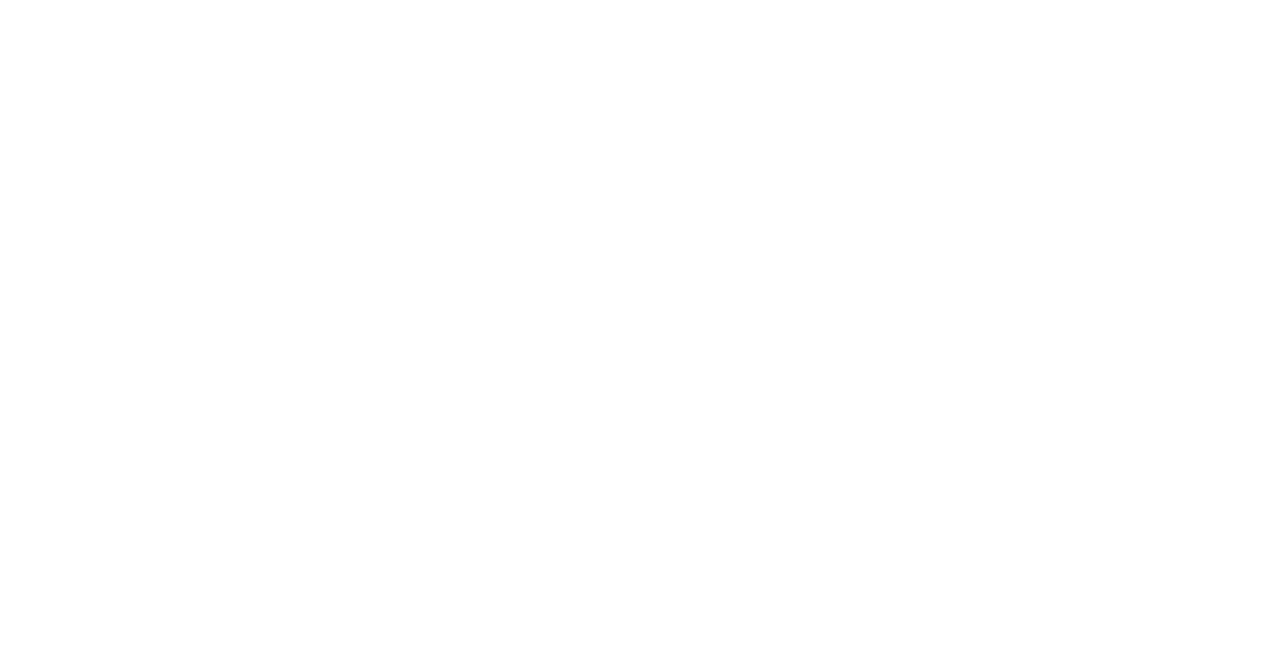
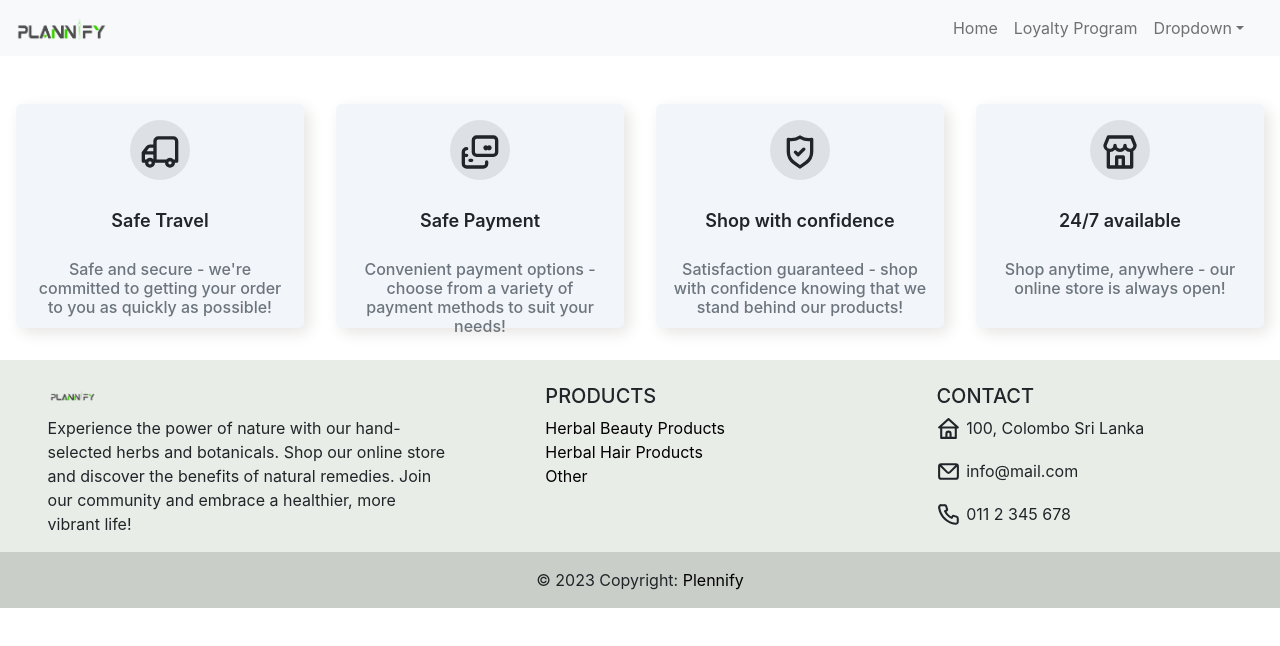
Before and after one commit to maleeshaaa/CSSE_WE_27-AF, a React (Create React App) app in the folder frontend/: page / in a window 1280 px wide. Before the commit this address had no page. Shown: the top 646 px of the page. Built offline with nearby package versions, Linux system fonts and the light colour scheme.

Commit message:
change the home page

```diff
--- a/frontend/package.json
+++ b/frontend/package.json
@@ -3,6 +3,7 @@
   "version": "0.1.0",
   "private": true,
   "dependencies": {
+    "@iconscout/react-unicons": "^2.0.2",
     "@testing-library/jest-dom": "^5.16.5",
     "@testing-library/react": "^13.4.0",
     "@testing-library/user-event": "^13.5.0",
--- a/frontend/src/App.js
+++ b/frontend/src/App.js
@@ -4,12 +4,15 @@
 import TravelPlan from './pages/travel-plan/travel_plan';
 import MyProfile from './pages/package/MyProfile';
 import SinglePackage from './pages/package/SinglePackage';
+import Home from './pages/home.jsx';
 
 function App() {
   return (
     <div className="App">
       <BrowserRouter>
         <Routes>
+        <Route path="/" element={<Home />} />
+
           <Route path="/loyalty-reward" element={<LoyaltyDB />} />
           <Route path="/travel-plan" element={<TravelPlan />} />
           <Route path="/profile" element={<MyProfile />} />
--- /dev/null
+++ b/frontend/src/components/Home/footer.jsx
@@ -0,0 +1,80 @@
+import React from "react";
+import Logo from "../../images/LOGO.png";
+import { UilHome, UilPhone, UilEnvelope } from '@iconscout/react-unicons'
+
+const Footer = () => (
+  <footer
+    className="page-footer font-small blue pt-4"
+    style={{ backgroundColor: "#e9ede8", marginTop: "2rem" }}
+  >
+    <div className="container-fluid text-center text-md-left">
+      <div className="row" style={{ justifyContent: "space-around" }}>
+        <div className="col-md-4 mt-md-0 mt-3">
+          <h5
+            className="text-start"
+            style={{ color: "#25D828", fontWeight: 600, cursor: "pointer" }}
+          >
+            <img
+              src={Logo}
+              alt="Logo"
+              style={{
+                width: "3rem",
+                marginRight: "0.6rem",
+                marginBottom: "0.2rem",
+              }}
+            />
+            {/* HerbMart */}
+          </h5>
+          <p className="text-start">
+            Experience the power of nature with our hand-selected herbs and
+            botanicals. Shop our online store and discover the benefits of
+            natural remedies. Join our community and embrace a healthier, more
+            vibrant life!
+          </p>
+        </div>
+
+        <hr className="clearfix w-100 d-md-none pb-0" />
+
+        <div className="col-md-3 mb-md-0 mb-3 text-start">
+          <h5 className="text-uppercase ">Products</h5>
+          <ul className="list-unstyled">
+            <li>
+              <a href="/herbal-beauty" style={{textDecoration: "none", color: "black"}}>Herbal Beauty Products</a>
+            </li>
+            <li>
+              <a href="/herbal-hair" style={{textDecoration: "none", color: "black"}}>Herbal Hair Products</a>
+            </li>
+            <li>
+              <a href="/other" style={{textDecoration: "none", color: "black"}}>Other</a>
+            </li>
+          </ul>
+        </div>
+
+        <div className="col-md-3 mb-md-0 mb-3 text-start">
+          <h5 className="text-uppercase">Contact</h5>
+          <ul className="list-unstyled">
+            <li>
+              <p><UilHome size="25" style={{marginRight: "0.3rem", marginBottom: "0.1rem"}}/>100, Colombo Sri Lanka</p>
+            </li>
+            <li>
+              <p><UilEnvelope size="25" style={{marginRight: "0.3rem", marginBottom: "0.1rem"}} />info@mail.com</p>
+            </li>
+            <li>
+              <p><UilPhone size="25" style={{marginRight: "0.3rem", marginBottom: "0.1rem"}}/>011 2 345 678</p>
+            </li>
+          </ul>
+        </div>
+      </div>
+    </div>
+
+    <div
+      className="footer-copyright text-center py-3"
+      style={{ backgroundColor: "#c9cfc8" }}
+    >
+      © 2023 Copyright:
+      <a href="/" style={{textDecoration: "none", color: "black"}}> Plennify</a>
+    </div>
+  </footer>
+);
+
+export default Footer;
--- /dev/null
+++ b/frontend/src/components/Home/styles.css
@@ -0,0 +1,14 @@
+.icon_circle {
+    width: 60px;
+    height: 60px;
+    line-height: 60px;
+    background-color: #dde1e5;
+    border-radius: 50%;
+    text-align: center;
+    margin-bottom: 30px;
+  }
+
+  .main_div {
+    display: flex;
+    justify-content: space-around;
+  }
--- /dev/null
+++ b/frontend/src/components/Home/wrapper.jsx
@@ -0,0 +1,155 @@
+import Card from "react-bootstrap/Card";
+import {
+  UilTruck,
+  UilTransaction,
+  UilShieldCheck,
+  UilStore,
+} from "@iconscout/react-unicons";
+import "./styles.css";
+
+function wrapper() {
+  return (
+    <div className="main_div">
+      {/* Card 01 */}
+      <Card
+        style={{
+          width: "18rem",
+          height: "14rem",
+          marginTop: "3rem",
+          borderStyle: "none",
+          backgroundColor: "#f2f5f9",
+          boxShadow: "5px 5px 15px #E7E5E4",
+        }}
+      >
+        <center>
+          <Card.Body>
+            <div className="icon_circle">
+              <span>
+                <UilTruck size="40" />
+              </span>
+            </div>
+            <Card.Title
+              style={{ fontSize: 18, fontWeight: "600", marginBottom: "2rem" }}
+            >
+              Safe Travel
+            </Card.Title>
+
+            {/* <Card.Text></Card.Text> */}
+            <Card.Subtitle className="mb-2 text-muted">
+              Safe and secure - we're committed to getting your
+              order to you as quickly as possible!
+            </Card.Subtitle>
+            {/* <Card.Link href="#">Card Link</Card.Link>
+        <Card.Link href="#">Another Link</Card.Link> */}
+          </Card.Body>
+        </center>
+      </Card>
+
+      {/* Card 02 */}
+      <Card
+        style={{
+          width: "18rem",
+          height: "14rem",
+          marginTop: "3rem",
+          borderStyle: "none",
+          backgroundColor: "#f2f5f9",
+          boxShadow: "5px 5px 15px #E7E5E4",
+        }}
+      >
+        <center>
+          <Card.Body>
+            <div className="icon_circle">
+              <span>
+                <UilTransaction size="40" />
+              </span>
+            </div>
+            <Card.Title
+              style={{ fontSize: 18, fontWeight: "600", marginBottom: "2rem" }}
+            >
+              Safe Payment
+            </Card.Title>
+
+            {/* <Card.Text></Card.Text> */}
+            <Card.Subtitle className="mb-2 text-muted">
+              Convenient payment options - choose from a variety of payment
+              methods to suit your needs!
+            </Card.Subtitle>
+            {/* <Card.Link href="#">Card Link</Card.Link>
+        <Card.Link href="#">Another Link</Card.Link> */}
+          </Card.Body>
+        </center>
+      </Card>
+
+      {/* Card 03 */}
+      <Card
+        style={{
+          width: "18rem",
+          height: "14rem",
+          marginTop: "3rem",
+          borderStyle: "none",
+          backgroundColor: "#f2f5f9",
+          boxShadow: "5px 5px 15px #E7E5E4",
+        }}
+      >
+        <center>
+          <Card.Body>
+            <div className="icon_circle">
+              <span>
+                <UilShieldCheck size="40" />
+              </span>
+            </div>
+            <Card.Title
+              style={{ fontSize: 18, fontWeight: "600", marginBottom: "2rem" }}
+            >
+              Shop with confidence
+            </Card.Title>
+
+            {/* <Card.Text></Card.Text> */}
+            <Card.Subtitle className="mb-2 text-muted">
+              Satisfaction guaranteed - shop with confidence knowing that we
+              stand behind our products!
+            </Card.Subtitle>
+            {/* <Card.Link href="#">Card Link</Card.Link>
+        <Card.Link href="#">Another Link</Card.Link> */}
+          </Card.Body>
+        </center>
+      </Card>
+
+      {/* Card 04 */}
+      <Card
+        style={{
+          width: "18rem",
+          height: "14rem",
+          marginTop: "3rem",
+          borderStyle: "none",
+          backgroundColor: "#f2f5f9",
+          boxShadow: "5px 5px 15px #E7E5E4",
+        }}
+      >
+        <center>
+          <Card.Body>
+            <div className="icon_circle">
+              <span>
+                <UilStore size="40" />
+              </span>
+            </div>
+            <Card.Title
+              style={{ fontSize: 18, fontWeight: "600", marginBottom: "2rem" }}
+            >
+              24/7 available
+            </Card.Title>
+
+            {/* <Card.Text></Card.Text> */}
+            <Card.Subtitle className="mb-2 text-muted">
+              Shop anytime, anywhere - our online store is always open!
+            </Card.Subtitle>
+            {/* <Card.Link href="#">Card Link</Card.Link>
+        <Card.Link href="#">Another Link</Card.Link> */}
+          </Card.Body>
+        </center>
+      </Card>
+    </div>
+  );
+}
+
+export default wrapper;
--- /dev/null
+++ b/frontend/src/pages/home.jsx
@@ -0,0 +1,15 @@
+import React from "react";
+import Navbar from "../components/navbar.jsx";
+import Wrapper from "../components/Home/wrapper";
+import Footer from "../components/Home/footer";
+
+export default function Home() {
+  return (
+    <div>
+      <Navbar />
+        <Wrapper />
+        <Footer />
+
+    </div>
+  );
+}
```
Also changed, not shown: frontend/src/components/Home/banner.jsx (added), 1 other file (tests, documents, lock files or other folders).
